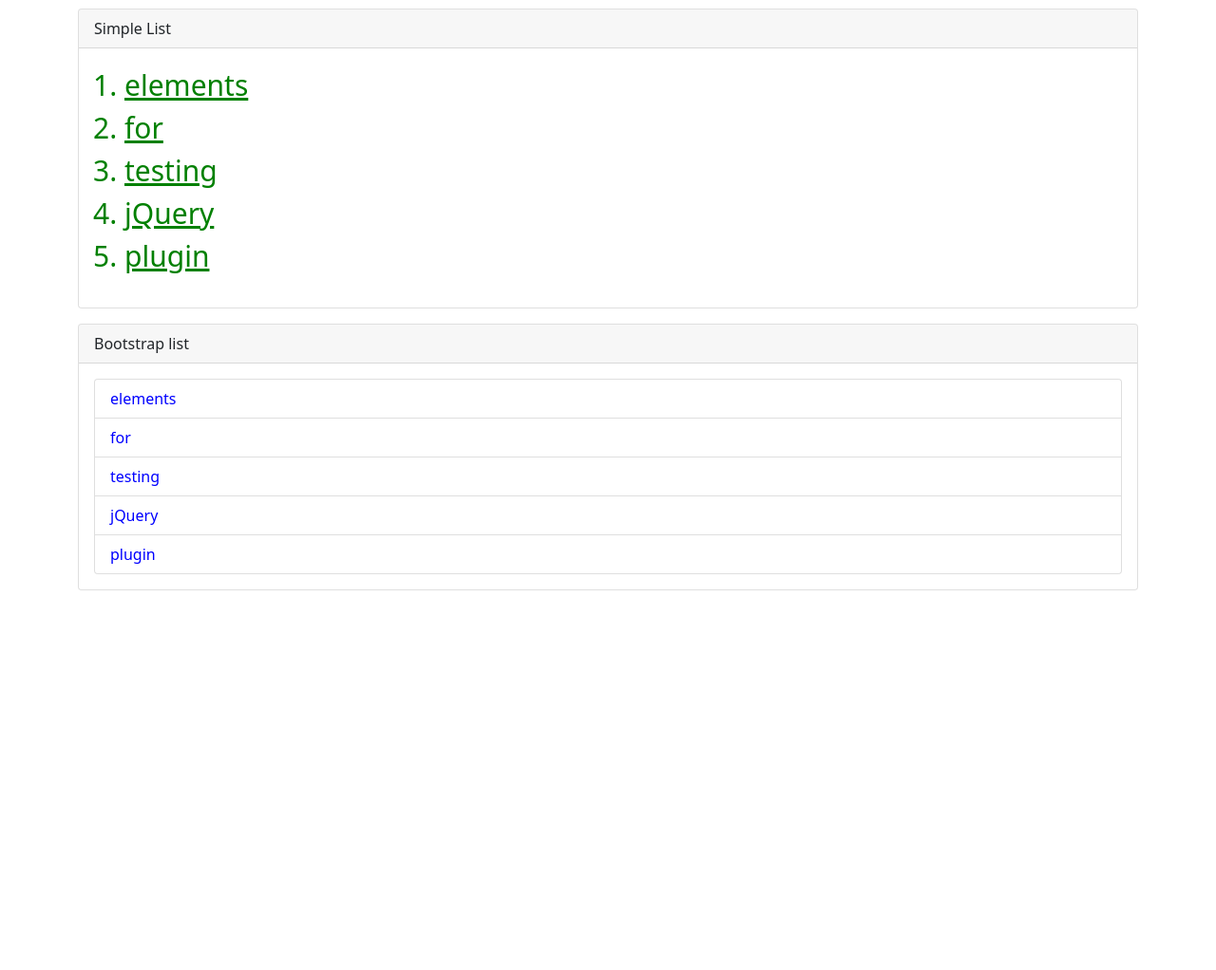
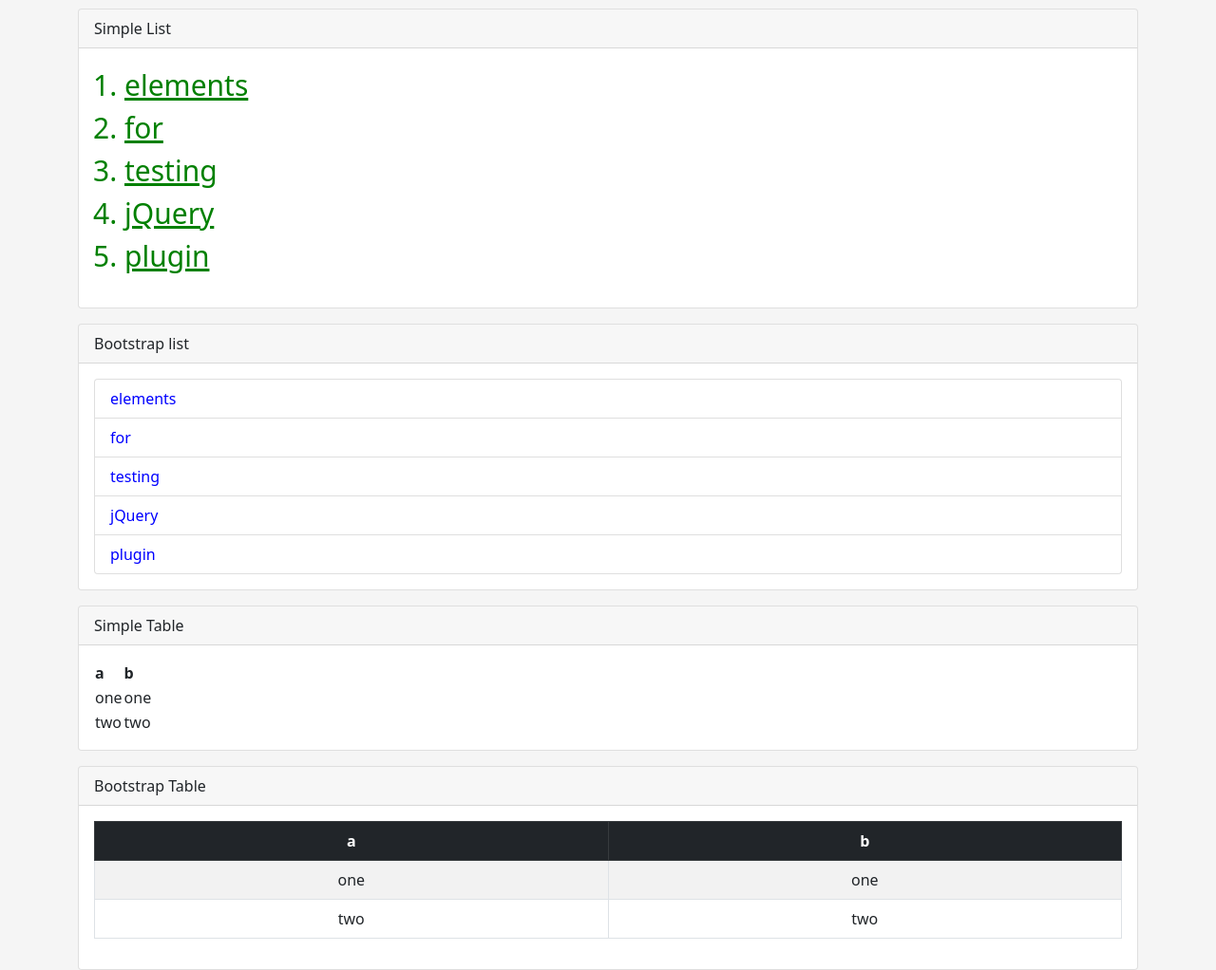
Before and after one commit to povstenko/jquery-plugin-list, a plain HTML site: page index.html in a window 1280 px wide. Shown: the part 63-1085 px from the top of the page at 95% size. Before the commit the page ends 800 px from the top, so only its background shows below. Drawn offline with nearby package versions, Linux system fonts and the light colour scheme.

Commit message:
Add create table plugin

```diff
--- a/css/style.css
+++ b/css/style.css
@@ -0,0 +1,3 @@
+body {
+  background-color: #f5f5f5;
+}
--- a/index.html
+++ b/index.html
@@ -46,6 +46,30 @@
                 </div>
             </div>
         </div>
+        <div class="row pt-3">
+            <div class="col">
+                <div class="card">
+                    <div class="card-header">
+                        Simple Table
+                    </div>
+                    <div class="card-body">
+                        <div id="result3"></div>
+                    </div>
+                </div>
+            </div>
+        </div>
+        <div class="row pt-3">
+            <div class="col">
+                <div class="card">
+                    <div class="card-header">
+                        Bootstrap Table
+                    </div>
+                    <div class="card-body">
+                        <div id="result4"></div>
+                    </div>
+                </div>
+            </div>
+        </div>
     </div>
 
 
--- a/js/plugin.js
+++ b/js/plugin.js
@@ -21,3 +21,35 @@ $.fn.CreateList = function (options) {
         'text-decoration': settings.textdecoration
     }));
 }
+
+$.fn.CreateTable = function (options) {
+    let settings = $.extend({
+        columns: ['col1', 'col2'],
+        data: [['test1', 'test1'], ['test2', 'test2']],
+        tableClass: '',
+        theadClass: '',
+        textAlign: 'left'
+    }, options);
+
+    let table = $('<table class="' + settings.tableClass + ' text-' + settings.textAlign + '">');
+
+    // columns names on table header
+    let theadtr = $('<tr>');
+    $.each(settings.columns, function (i, item) {
+        theadtr.append($('<th>').append(item));
+    });
+    table.append($('<thead class="' + settings.theadClass + '">').append(theadtr));
+
+    // rows on table body
+    let tbody = $('<tbody>');
+    $.each(settings.data, function (i, row) {
+        let tbodytr = $('<tr>');
+        $.each(row, function (i, item) {
+            tbodytr.append($('<td>').append(item));
+        });
+        tbody.append(tbodytr);
+    });
+    table.append(tbody);
+
+    this.append(table);
+}
--- a/js/script.js
+++ b/js/script.js
@@ -13,3 +13,19 @@ $('#result2').CreateList({
     listClass: 'list-group',
     itemClass: 'list-group-item'
 });
+
+let cols = ['a', 'b'];
+let rows = [['one', 'one'], ['two', 'two']];
+
+$('#result3').CreateTable({
+    columns: cols,
+    data: rows
+});
+
+$('#result4').CreateTable({
+    columns: cols,
+    data: rows,
+    tableClass: 'table table-striped table-bordered',
+    theadClass: 'table-dark',
+    textAlign: 'center',
+});
```
